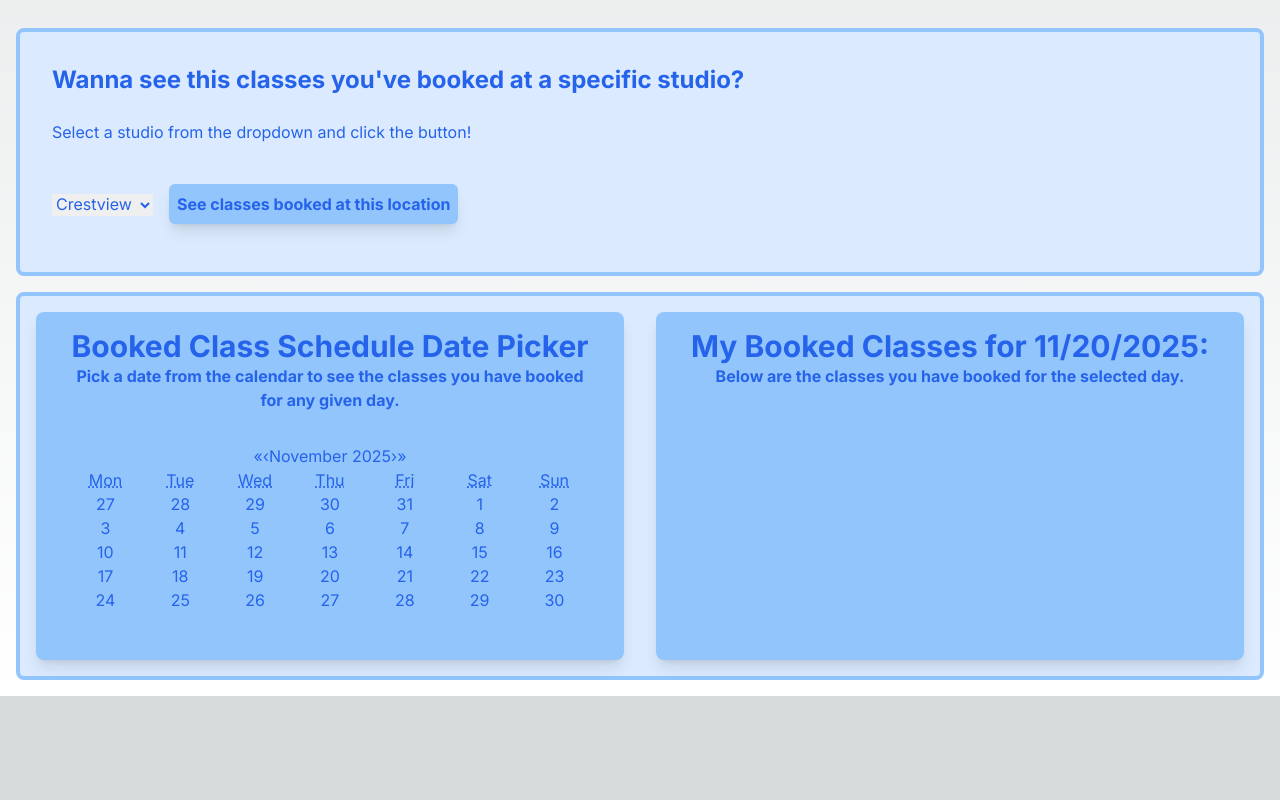
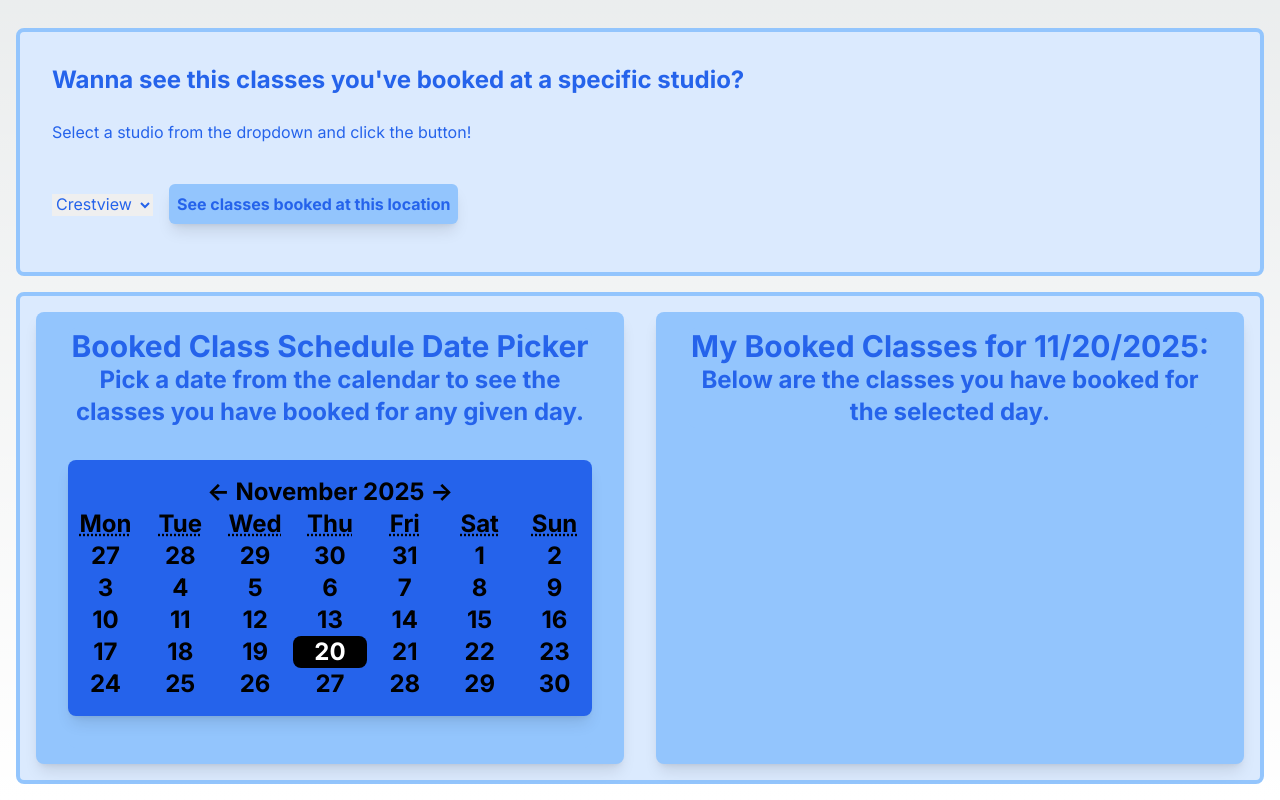
Before and after one commit to Robchike9290/YogaBookingPlatform, a Next.js app: page /profile in a window 1280 px wide. Shown: the part 853-1653 px from the top of the page. Before the commit the page ends 1549 px from the top, so only its background shows below. Built offline with nearby package versions, Linux system fonts and the light colour scheme.

Commit message:
Fix up calendar formatting to allow greater user-friendliness

```diff
--- a/src/_components/BookingCalendar.tsx
+++ b/src/_components/BookingCalendar.tsx
@@ -30,6 +30,7 @@ export default function BookingCalendar({
           title={monthlyTitle}
           subtitle={monthlySubtitle}
           setCurrentDate={setCurrentDate}
+          currentDate={currentDate}
         />
       </div>
       <div className="m-4 flex-1 rounded-lg bg-blue-300 shadow-lg">
--- a/src/_components/DailyClassCalendar.tsx
+++ b/src/_components/DailyClassCalendar.tsx
@@ -18,7 +18,7 @@ export default function DailyClassCalendar(props: SubcalendarProps) {
       <h1 className="text-3xl font-bold">
         {props.title} {props.currentDate}:
       </h1>
-      <h2 className="font-bold">{props.subtitle}</h2>
+      <h2 className="text-2xl font-bold">{props.subtitle}</h2>
       <div className="max-h-72 overflow-auto">
         {dummyClassData.map((classData) => {
           if (props.currentDate === classData.date) {
--- a/src/_components/MonthlyClassCalendar.tsx
+++ b/src/_components/MonthlyClassCalendar.tsx
@@ -1,7 +1,7 @@
 "use client";
 
 import Calendar from "react-calendar";
-import React from "react";
+import React, { useState } from "react";
 import { SubcalendarProps } from "@/types";
 import { formatDateString } from "@/utils";
 
@@ -9,6 +9,7 @@ export default function MonthlyClassCalendar({
   setCurrentDate,
   title,
   subtitle,
+  currentDate,
 }: SubcalendarProps) {
   const handleClickDay = (date: Date) => {
     const formattedDateString = formatDateString(date);
@@ -19,9 +20,24 @@ export default function MonthlyClassCalendar({
     <div className="mx-8 my-4 rounded-lg bg-blue-300 text-center text-blue-600">
       {/* TODO: Style calendar to show dots on days with classes. */}
       <h1 className="text-3xl font-bold">{title}</h1>
-      <h2 className="font-bold">{subtitle}</h2>
+      <h2 className="text-2xl font-bold">{subtitle}</h2>
       <div className="py-8">
-        <Calendar onClickDay={handleClickDay} />
+        <Calendar
+          className="rounded-lg bg-blue-600 py-4 text-2xl font-bold text-black shadow-lg"
+          nextLabel="&nbsp;->&nbsp;"
+          next2Label=""
+          onClickDay={handleClickDay}
+          prevLabel="&nbsp;<-&nbsp;"
+          prev2Label=""
+          tileClassName={({ date, view }) => {
+            if (view === "month" && currentDate) {
+              const isSelected = formatDateString(date) === currentDate;
+
+              return isSelected ? "bg-black text-white rounded-lg" : null;
+            }
+            return null;
+          }}
+        />
       </div>
     </div>
   );
```
